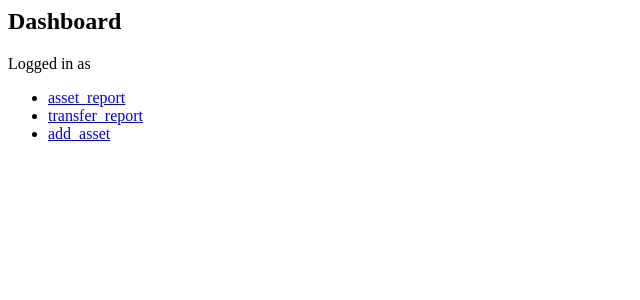
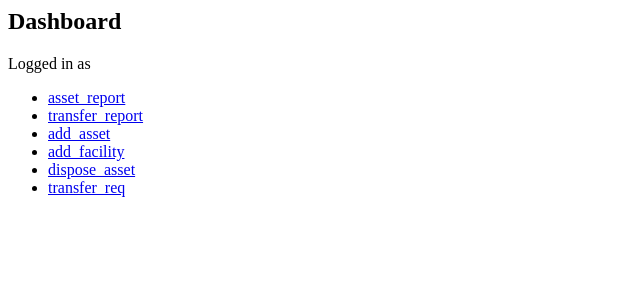
Before and after one commit to RRMulvihill/CIS322, a Flask app: page /dashboard in a window 1280 px wide. Shown: the top 300 px of the page, without its empty margins (0-640 px from the left). Run offline with Flask 2, Linux system fonts and the light colour scheme; some libraries are stand-ins or nearby versions.

Commit message:
Update dashboard.html

```diff
--- a/src/templates/dashboard.html
+++ b/src/templates/dashboard.html
@@ -8,6 +8,9 @@
       		<li><a href="/asset_report">asset_report</a></li>
 		<li><a href="/transfer_report">transfer_report</a></li>
 		<li><a href="/add_asset">add_asset</a></li>
+		<li><a href="/add_facility">add_facility</a></li>
+		<li><a href="/dispose_asset">dispose_asset</a></li>
+		<li><a href="/transfer_req">transfer_req</a></li>
     		</ul>
  		</div>
 	</nav>
```
